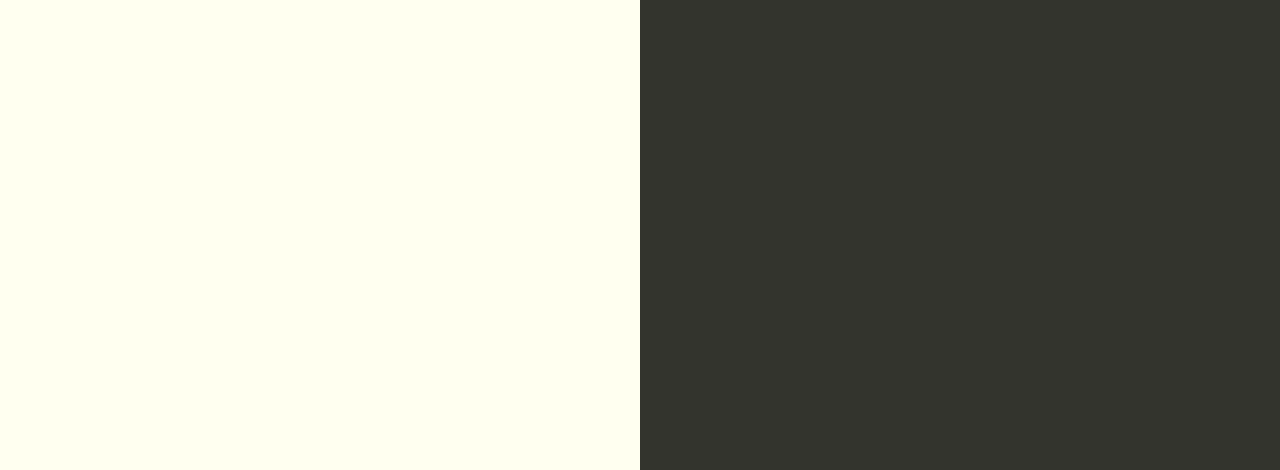
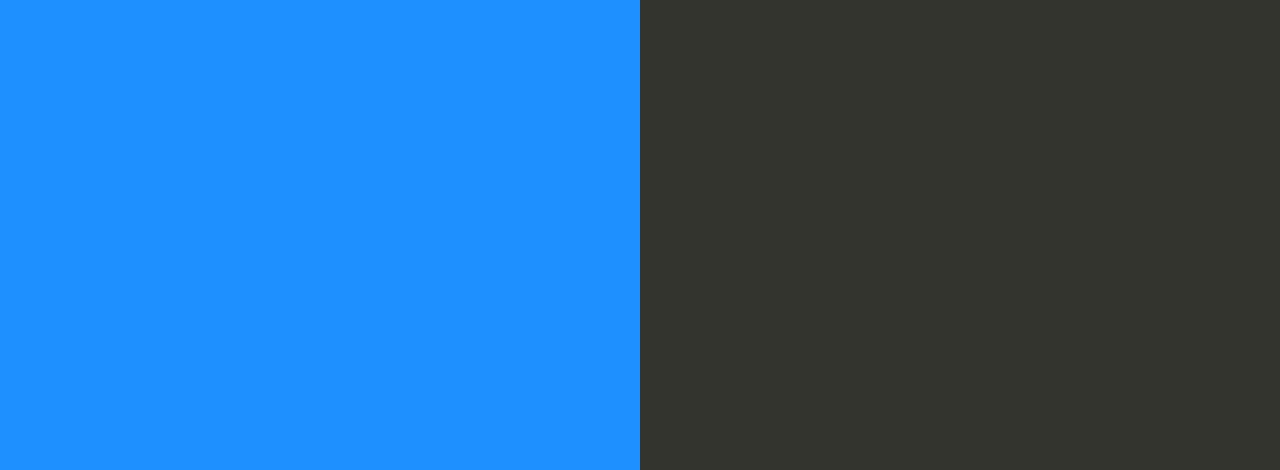
Before and after one commit to arjunkoppineni/pipeline-1, a website: page index.html in a window 1280 px wide. Shown: the part 330-800 px from the top of the page. Drawn offline with Linux system fonts and the light colour scheme.

Commit message:
Update index.html

```diff
--- a/index.html
+++ b/index.html
@@ -35,7 +35,7 @@
 
         text-align: right;
         padding-top: 11em;
-        background-color: ivory;
+        background-color: DodgerBlue;
 
       }
       .textColumn p {
```
